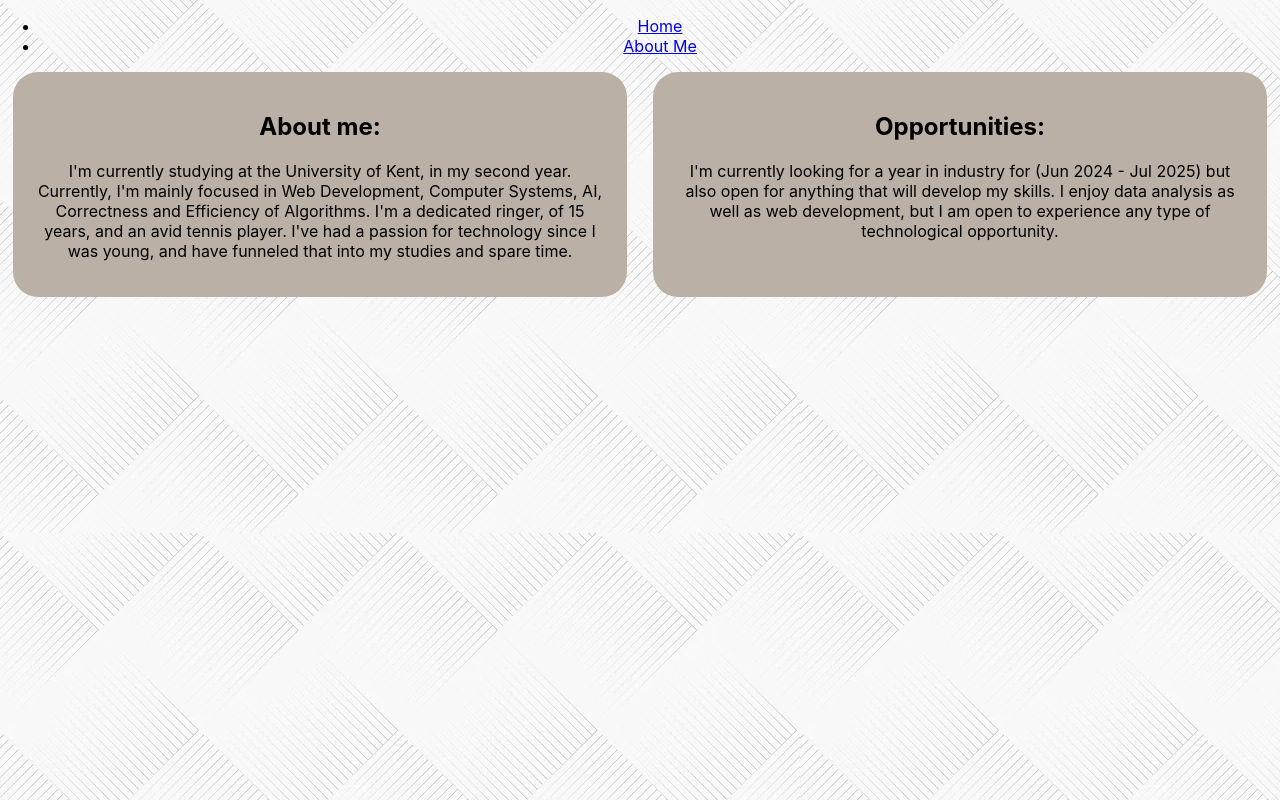
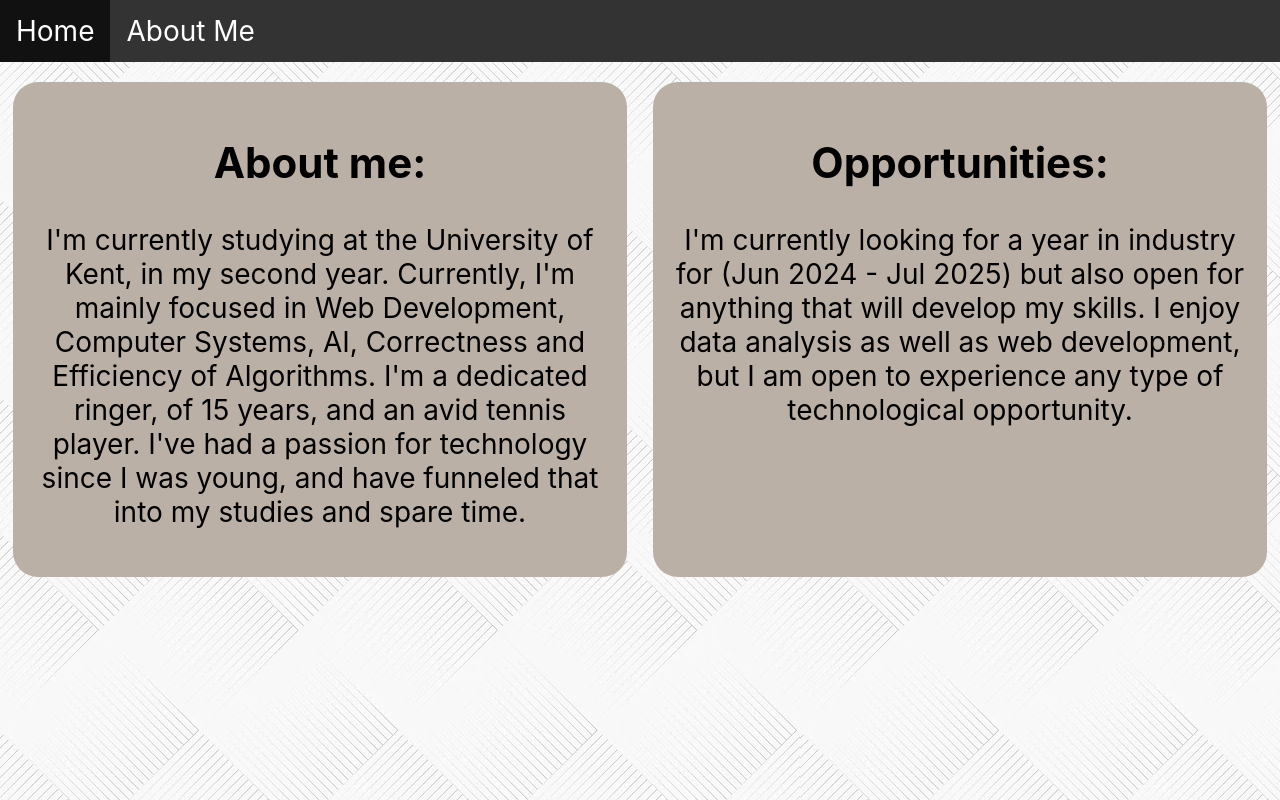
Before and after one commit to andrew03meyer/Andrew-Meyer, a React (Create React App) app: page /Andrew-Meyer/about in a window 1280 px wide. Built offline with nearby package versions, Linux system fonts and the light colour scheme.

Commit message:
Added navbar
changed current links to navbar

```diff
--- /dev/null
+++ b/src/components/Navigation.css
@@ -0,0 +1,42 @@
+/*
+ * Source: https://www.w3schools.com/css/css_navbar_horizontal.asp
+ */
+
+body {
+    font-size: 28px;
+}
+
+ul {
+    list-style-type: none;
+    margin: 0;
+    padding: 0;
+    overflow: hidden;
+    background-color: #333;
+    /*position: -webkit-sticky; !* Safari *!*/
+    position: sticky;
+    top: 0;
+}
+
+li {
+    float: left;
+}
+
+li a {
+    display: block;
+    color: white;
+    text-align: center;
+    padding: 14px 16px;
+    text-decoration: none;
+}
+
+li a:hover {
+    background-color: #111;
+}
+
+nav {
+    padding-bottom: 20px;
+}
+
+.active {
+    background-color: #4CAF50;
+}
```
Also changed, not shown: src/components/Navigation.js (+3 -6 lines).
